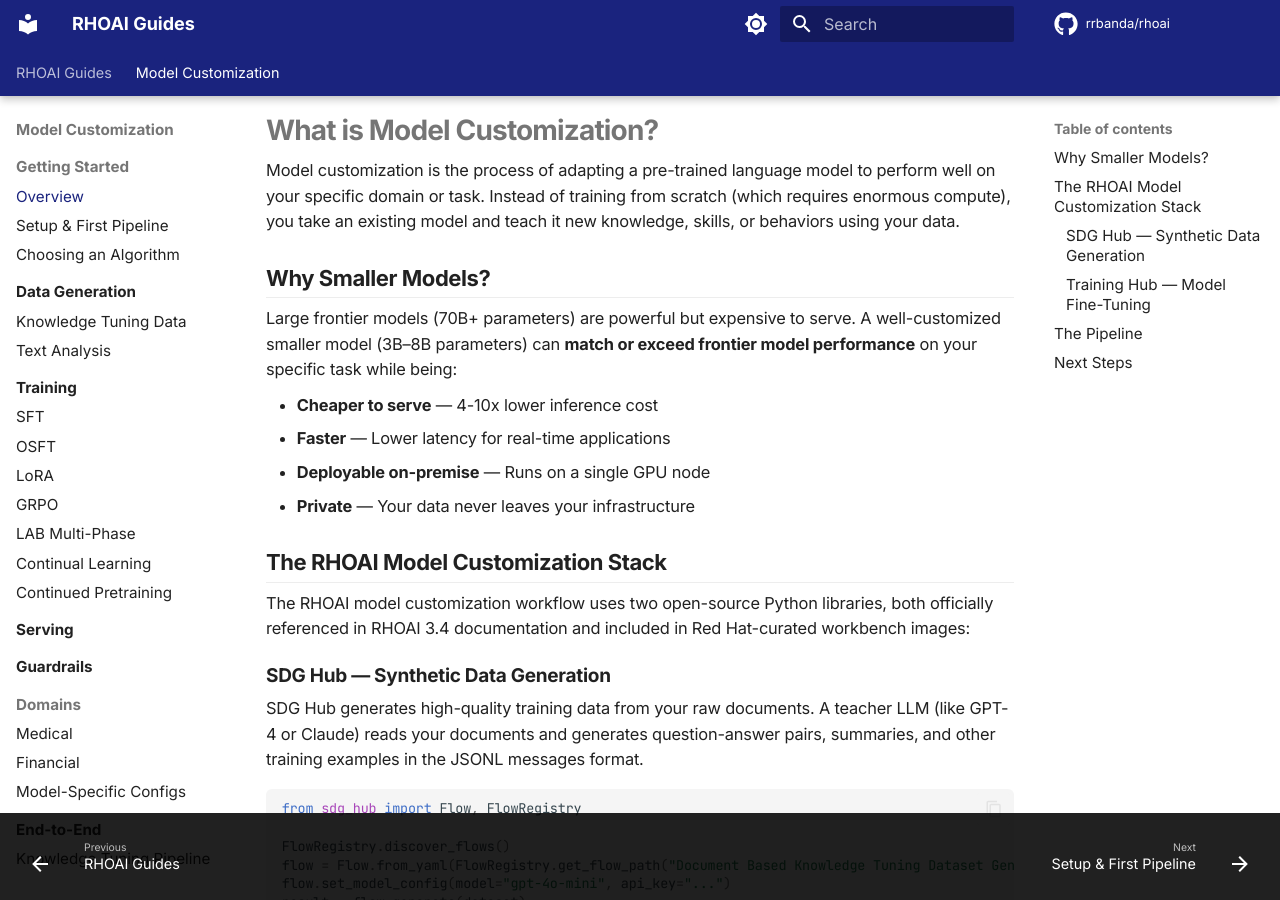
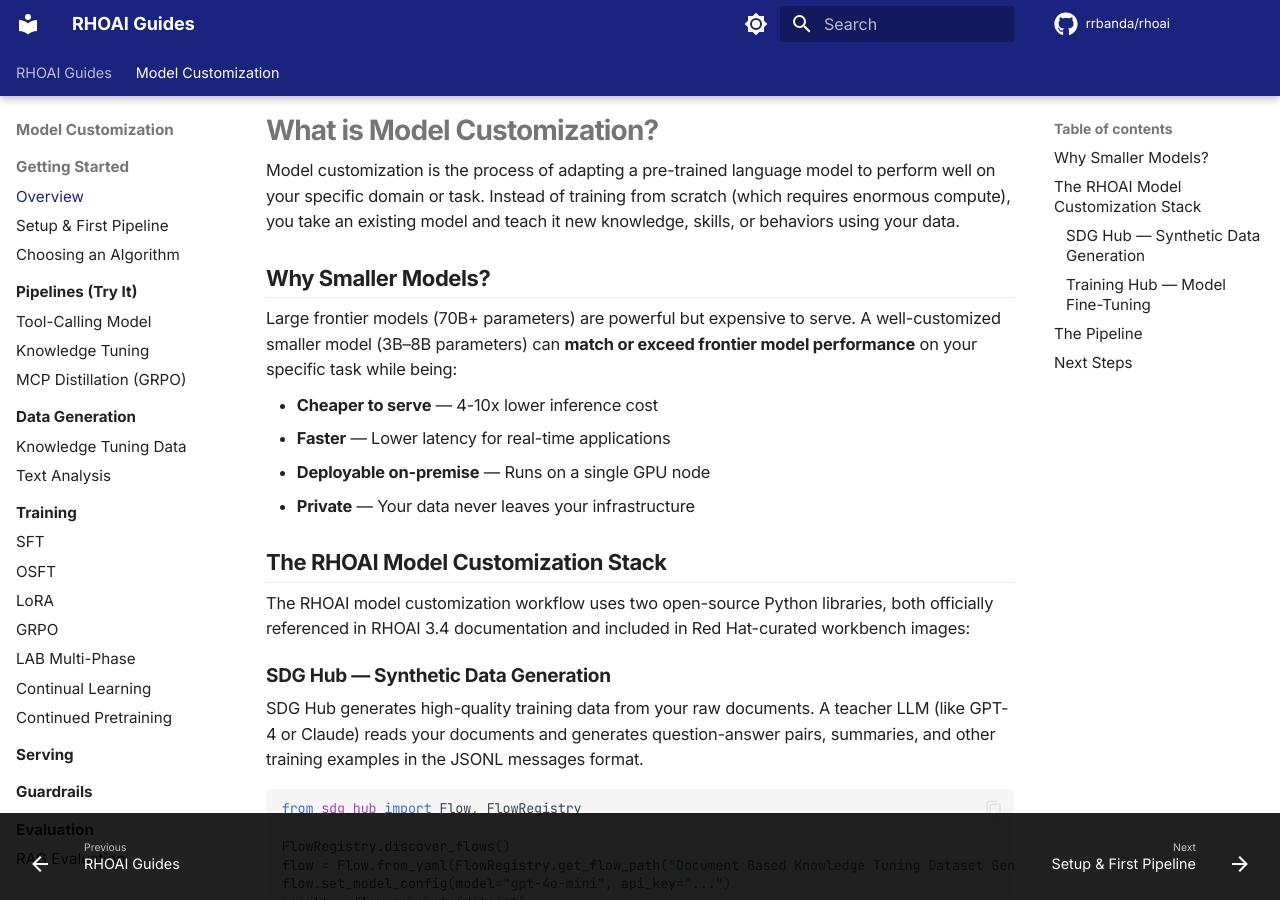
Before and after one commit to rrbanda/rhoai, an MkDocs documentation site: the page built from docs/getting-started/overview.md, in a window 1280 px wide and 900 px high. Built offline with MkDocs 1.6.1 and Material for MkDocs 9.7.7, drawn with Linux system fonts in a browser that asks for light colours; comment, search, counter and statistics services are not loaded; some of the changed lines change nothing that is shown.

Commit message:
fix: restructure nav to surface pipelines immediately after Getting Started
- Move pipelines from position 7 to position 2 in sidebar
- Rename "End-to-End" to "Pipelines (Try It)" for clarity
- Lead with Tool-Calling (most validated) pipeline
- Move Evaluation above Domains (more useful for pipeline users)

```diff
--- a/mkdocs.yml
+++ b/mkdocs.yml
@@ -86,6 +86,11 @@
       - Overview: getting-started/overview.md
       - Setup & First Pipeline: getting-started/quickstart.md
       - Choosing an Algorithm: getting-started/choosing-an-algorithm.md
+    - Pipelines (Try It):
+      - Which Pipeline?: end-to-end/index.md
+      - Tool-Calling Model: end-to-end/tool-calling-financial.md
+      - Knowledge Tuning: end-to-end/knowledge-tuning.md
+      - MCP Distillation (GRPO): end-to-end/mcp-distillation.md
     - Data Generation:
       - SDG Hub Overview: data-generation/index.md
       - Knowledge Tuning Data: data-generation/knowledge-tuning.md
@@ -103,20 +108,15 @@
       - Deploy & Serve: serving/index.md
     - Guardrails:
       - Safety & Compliance: guardrails/index.md
-    - Domains:
-      - Medical: domains/medical.md
-      - Financial: domains/financial.md
-      - Model-Specific Configs: domains/model-specific.md
-    - End-to-End:
-      - Overview: end-to-end/index.md
-      - Knowledge Tuning Pipeline: end-to-end/knowledge-tuning.md
-      - MCP Distillation (GRPO): end-to-end/mcp-distillation.md
-      - Tool-Calling Model (Financial): end-to-end/tool-calling-financial.md
     - Evaluation:
       - Overview: evaluation/index.md
       - RAG Evaluation: evaluation/rag-evaluation.md
       - Code Evaluation: evaluation/code-evaluation.md
       - Tool-Use Evaluation: evaluation/agent-evaluation.md
+    - Domains:
+      - Medical: domains/medical.md
+      - Financial: domains/financial.md
+      - Model-Specific Configs: domains/model-specific.md
     - Utilities:
       - Memory Estimator: utilities/memory-estimator.md
       - Plot Loss: utilities/plot-loss.md
```
